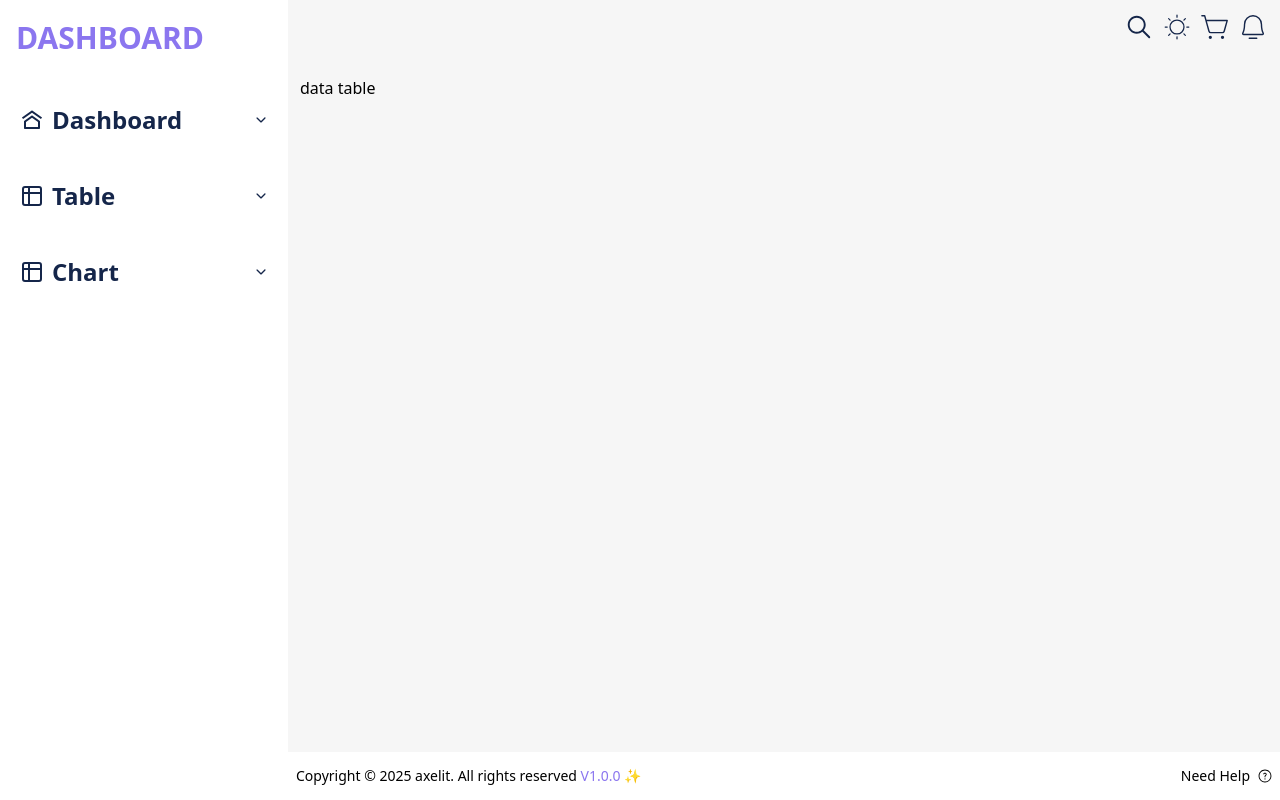
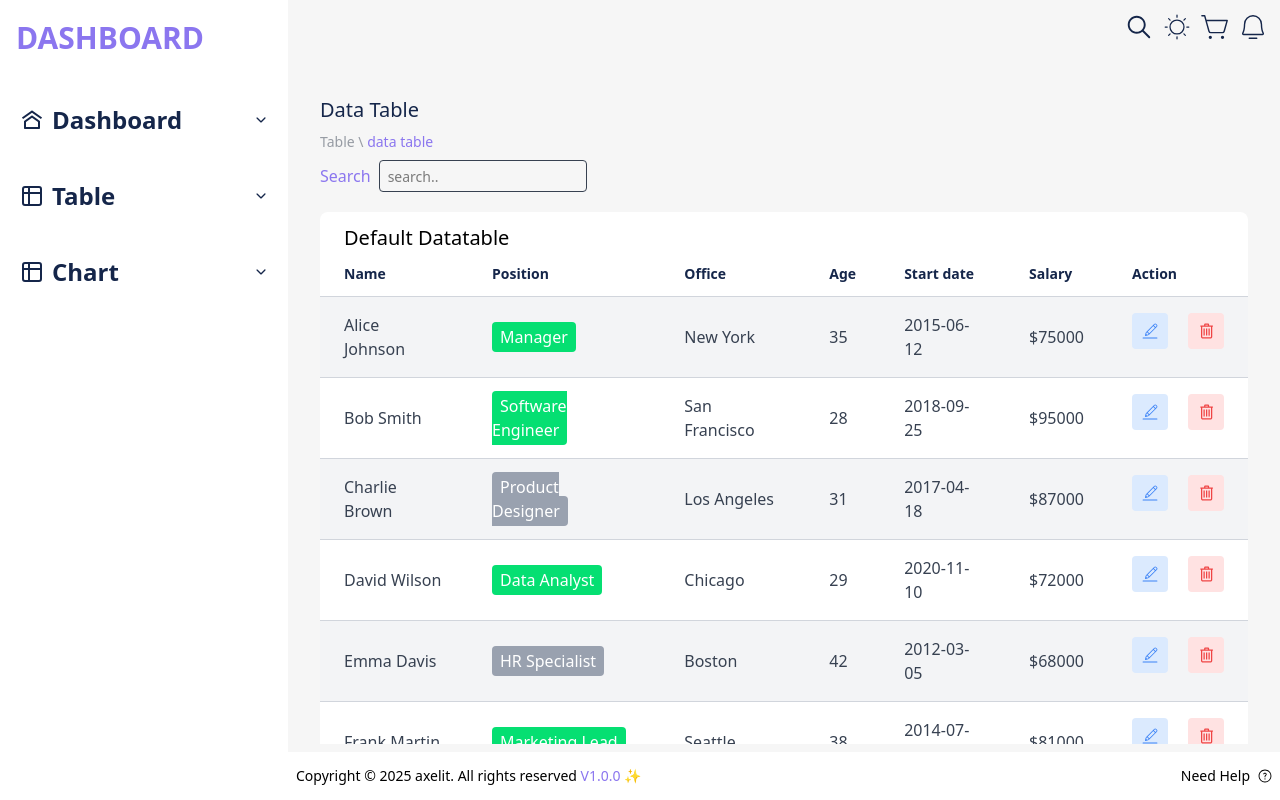
Before and after one commit to teajhaney/dashboard-app, a React (Vite) app: page /data-table in a window 1280 px wide. Built offline with nearby package versions, Linux system fonts and the light colour scheme.

Commit message:
Add staff data management with search and delete functionality in DataTable

```diff
--- a/src/Data/dummyData.tsx
+++ b/src/Data/dummyData.tsx
@@ -144,3 +144,119 @@ export const allCustomers: Customer[] = [
     spent: 390.75,
   },
 ];
+
+//data table
+
+export interface Staffs {
+  id: number;
+  name: string;
+  position: string;
+  office: string;
+  age: number;
+  startDate: string;
+  salary: number;
+  active: boolean;
+}
+
+export const Alltaffs: Staffs[] = [
+  {
+    id: 1,
+    name: "Alice Johnson",
+    position: "Manager",
+    office: "New York",
+    age: 35,
+    startDate: "2015-06-12",
+    salary: 75000,
+    active: true,
+  },
+  {
+    id: 2,
+    name: "Bob Smith",
+    position: "Software Engineer",
+    office: "San Francisco",
+    age: 28,
+    startDate: "2018-09-25",
+    salary: 95000,
+    active: true,
+  },
+  {
+    id: 3,
+    name: "Charlie Brown",
+    position: "Product Designer",
+    office: "Los Angeles",
+    age: 31,
+    startDate: "2017-04-18",
+    salary: 87000,
+    active: false,
+  },
+  {
+    id: 4,
+    name: "David Wilson",
+    position: "Data Analyst",
+    office: "Chicago",
+    age: 29,
+    startDate: "2020-11-10",
+    salary: 72000,
+    active: true,
+  },
+  {
+    id: 5,
+    name: "Emma Davis",
+    position: "HR Specialist",
+    office: "Boston",
+    age: 42,
+    startDate: "2012-03-05",
+    salary: 68000,
+    active: false,
+  },
+  {
+    id: 6,
+    name: "Frank Martin",
+    position: "Marketing Lead",
+    office: "Seattle",
+    age: 38,
+    startDate: "2014-07-22",
+    salary: 81000,
+    active: true,
+  },
+  {
+    id: 7,
+    name: "Grace Lee",
+    position: "DevOps Engineer",
+    office: "Austin",
+    age: 33,
+    startDate: "2016-10-15",
+    salary: 98000,
+    active: true,
+  },
+  {
+    id: 8,
+    name: "Henry Clark",
+    position: "Sales Executive",
+    office: "Denver",
+    age: 40,
+    startDate: "2013-12-30",
+    salary: 72000,
+    active: false,
+  },
+  {
+    id: 9,
+    name: "Ivy Walker",
+    position: "UX Researcher",
+    office: "San Diego",
+    age: 27,
+    startDate: "2021-08-08",
+    salary: 77000,
+    active: true,
+  },
+  {
+    id: 10,
+    name: "Jack Robinson",
+    position: "Finance Analyst",
+    office: "Dallas",
+    age: 36,
+    startDate: "2015-02-14",
+    salary: 89000,
+    active: false,
+  },
+];
--- a/src/pages/BasicTable.tsx
+++ b/src/pages/BasicTable.tsx
@@ -62,7 +62,7 @@ const BasicTable = () => {
             value={search}
             placeholder="search.."
             onChange={(e) => setSearch(e.target.value)}
-            className="h-8 w-52 rounded border border-gray  focus:outline-primary text-sm my-2"
+            className="h-8 w-52 rounded border border-gray  focus:outline-primary text-sm px-2"
           />
         </div>
       </div>
--- a/src/pages/DataTable.tsx
+++ b/src/pages/DataTable.tsx
@@ -1,11 +1,132 @@
-
+import { useEffect, useState } from "react";
+import { CiEdit } from "react-icons/ci";
+import { LiaTrashAlt } from "react-icons/lia";
+import { NavLink } from "react-router-dom";
+import { Alltaffs, Staffs } from "../Data/dummyData";
 
 const DataTable = () => {
+  const [staffs, setStaffs] = useState<Staffs[]>(Alltaffs);
+  const [search, setSearch] = useState("");
+  const [debaounedSearch, setDebaouncedSearch] = useState("");
+
+  // Delete customer
+  const handleDelete = (id: number) => {
+    setStaffs(staffs.filter((staff) => staff.id !== id));
+  };
+
+  // Edit customer (placeholder)
+  const handleEdit = (id: number) => {
+    console.log(id);
+  };
+
+  useEffect(() => {
+    const handler = setTimeout(() => {
+      setDebaouncedSearch(search);
+    }, 500);
+    return () => clearTimeout(handler);
+  }, [search]);
+
+  //filter customer
+  const filteredStaffs: Staffs[] = staffs.filter(
+    (customer) =>
+      customer.name.toLowerCase().includes(debaounedSearch.toLowerCase()) ||
+      customer.position.toLowerCase().includes(debaounedSearch.toLowerCase()) ||
+      customer.office.toLowerCase().includes(debaounedSearch.toLowerCase()) ||
+      customer.startDate
+        .toLowerCase()
+        .includes(debaounedSearch.toLowerCase()) ||
+      customer.age === Number(debaounedSearch) ||
+      customer.salary === Number(debaounedSearch)
+  );
+
+  const tHeadStyles: string =
+    "px-6 py-3 text-left text-sm font-bold text-textColor";
+  const tBodyStyles: string = "px-6 py-4 text-[16px] text-gray";
   return (
-	<div>
-	  data table
-	</div>
-  )
-}
+    <div className="p-5 flex flex-col gap-5">
+      <div className="flex flex-col gap-2">
+        <h1 className="text-textColor text-xl">Data Table</h1>
+        <h1 className="text-gray/50 text-sm">
+          Table \
+          <NavLink
+            to={"/data-table"}
+            className={({ isActive }) =>
+              isActive ? "text-primary" : "text-textColor"
+            }>
+            {" "}
+            data table
+          </NavLink>
+        </h1>
 
-export default DataTable
+        <div className="flex items-center gap-2">
+          <h1 className="text-primary">Search</h1>
+          <input
+            type="text"
+            value={search}
+            placeholder="search.."
+            onChange={(e) => setSearch(e.target.value)}
+            className="h-8 w-52 rounded border border-gray  focus:outline-primary text-sm px-2"
+          />
+        </div>
+      </div>
+      <div className="overflow-x-auto bg-bgColor rounded-lg  ">
+        <div className="px-6 text-xl mt-3">Default Datatable</div>
+        <table className="w-full ">
+          {/* table head */}
+          <thead>
+            <tr className="border-b border-gray-300 hover:bg-gray-100 transition-all">
+              <th className={tHeadStyles}>Name</th>
+              <th className={tHeadStyles}>Position</th>
+              <th className={tHeadStyles}>Office</th>
+              <th className={tHeadStyles}>Age</th>
+              <th className={tHeadStyles}>Start date</th>
+              <th className={tHeadStyles}>Salary</th>
+              <th className={tHeadStyles}>Action</th>
+            </tr>
+          </thead>
+          {/* table body */}
+          <tbody>
+            {filteredStaffs.map((staff) => (
+              <tr
+                key={staff.id}
+                className="border-b border-gray-300 hover:bg-gray-100 transition-all odd:bg-gray-100">
+                <td className={tBodyStyles}>{staff.name}</td>
+                <td className={tBodyStyles}>
+                  {" "}
+                  <span
+                    className={`px-2 py-1 rounded text-white ${
+                      staff.active === true ? "bg-green-400" : "bg-gray-400"
+                    }`}>
+                    {staff.position}
+                  </span>
+                </td>
+                <td className={tBodyStyles}>{staff.office}</td>
+
+                <td className={tBodyStyles}>{staff.age}</td>
+                <td className={tBodyStyles}>{staff.startDate}</td>
+                <td className={tBodyStyles}>${staff.salary}</td>
+                <td className={`${tBodyStyles} flex gap-5 cursor-pointer`}>
+                  <div className="bg-blue-100 p-2 rounded cursor-pointer">
+                    {" "}
+                    <CiEdit
+                      onClick={() => handleEdit(staff.id)}
+                      className="text-lightBlue text-xl hover:text-darkBlue "
+                    />
+                  </div>
+                  <div className="bg-red-100 p-2 rounded cursor-pointer">
+                    <LiaTrashAlt
+                      onClick={() => handleDelete(staff.id)}
+                      className="text-lightRed text-xl hover:text-darkRed"
+                    />
+                  </div>
+                </td>
+              </tr>
+            ))}
+          </tbody>
+        </table>
+      </div>
+    </div>
+  );
+};
+
+export default DataTable;
```
